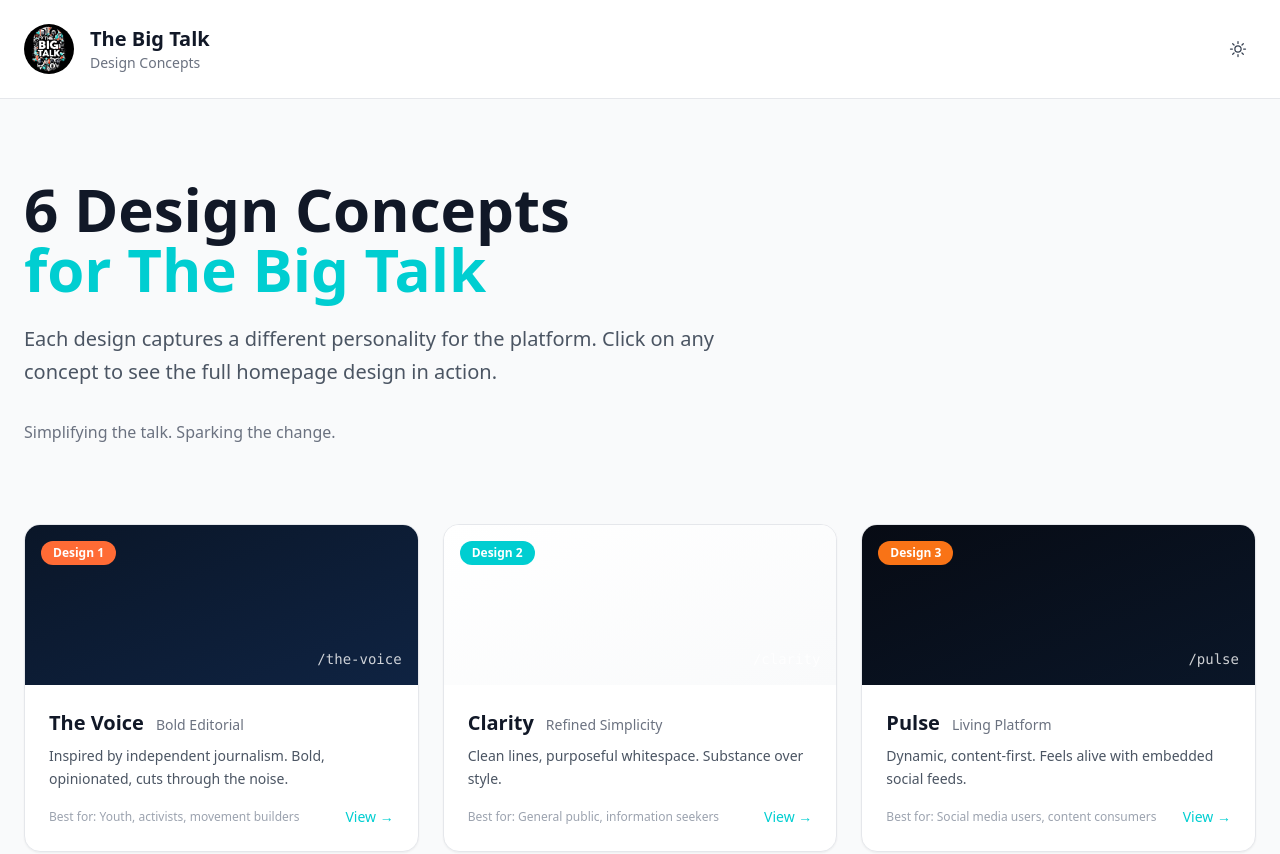
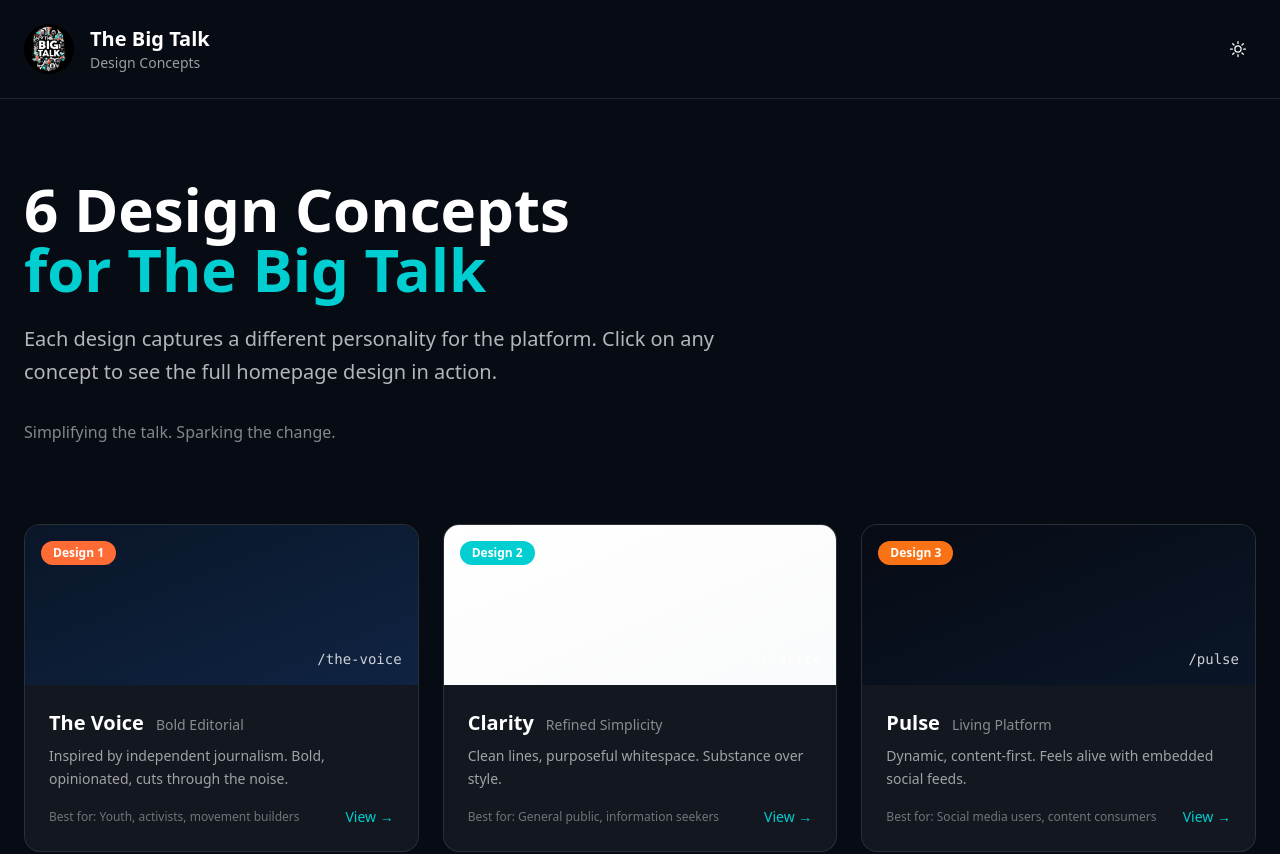
Before and after one commit to ngenohkevin/thebigtalk, a Next.js app: page / in a window 1280 px wide. Shown: the top 854 px of the page. Built offline with nearby package versions, Linux system fonts and the light colour scheme.

Commit message:
Add Docker and GitHub Actions for iopulse deployment
- Dockerfile with multi-stage build for Next.js standalone
- GitHub Actions workflow for GHCR and Dokploy deployment
- .dockerignore for efficient builds
- Enable standalone output in next.config.ts
- Fix darkMode: class in tailwind.config.ts

```diff
--- a/next.config.ts
+++ b/next.config.ts
@@ -1,6 +1,7 @@
 import type { NextConfig } from "next";
 
 const nextConfig: NextConfig = {
+  output: "standalone",
   images: {
     remotePatterns: [],
   },
--- a/tailwind.config.ts
+++ b/tailwind.config.ts
@@ -1,6 +1,7 @@
 import type { Config } from "tailwindcss";
 
 export default {
+  darkMode: "class",
   content: [
     "./src/pages/**/*.{js,ts,jsx,tsx,mdx}",
     "./src/components/**/*.{js,ts,jsx,tsx,mdx}",
```
Also changed, not shown: 2 other files (tests, documents, lock files or other folders).
